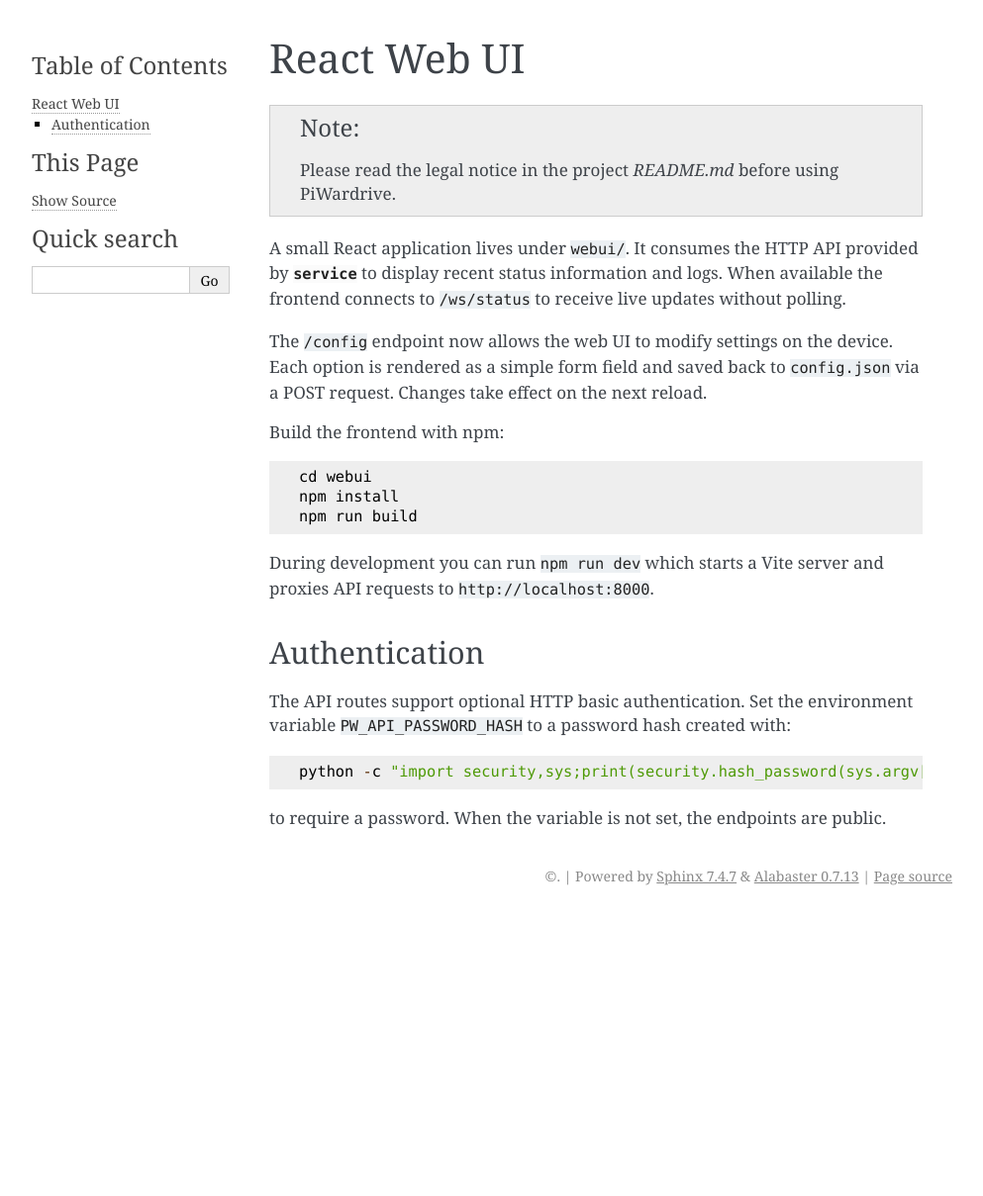
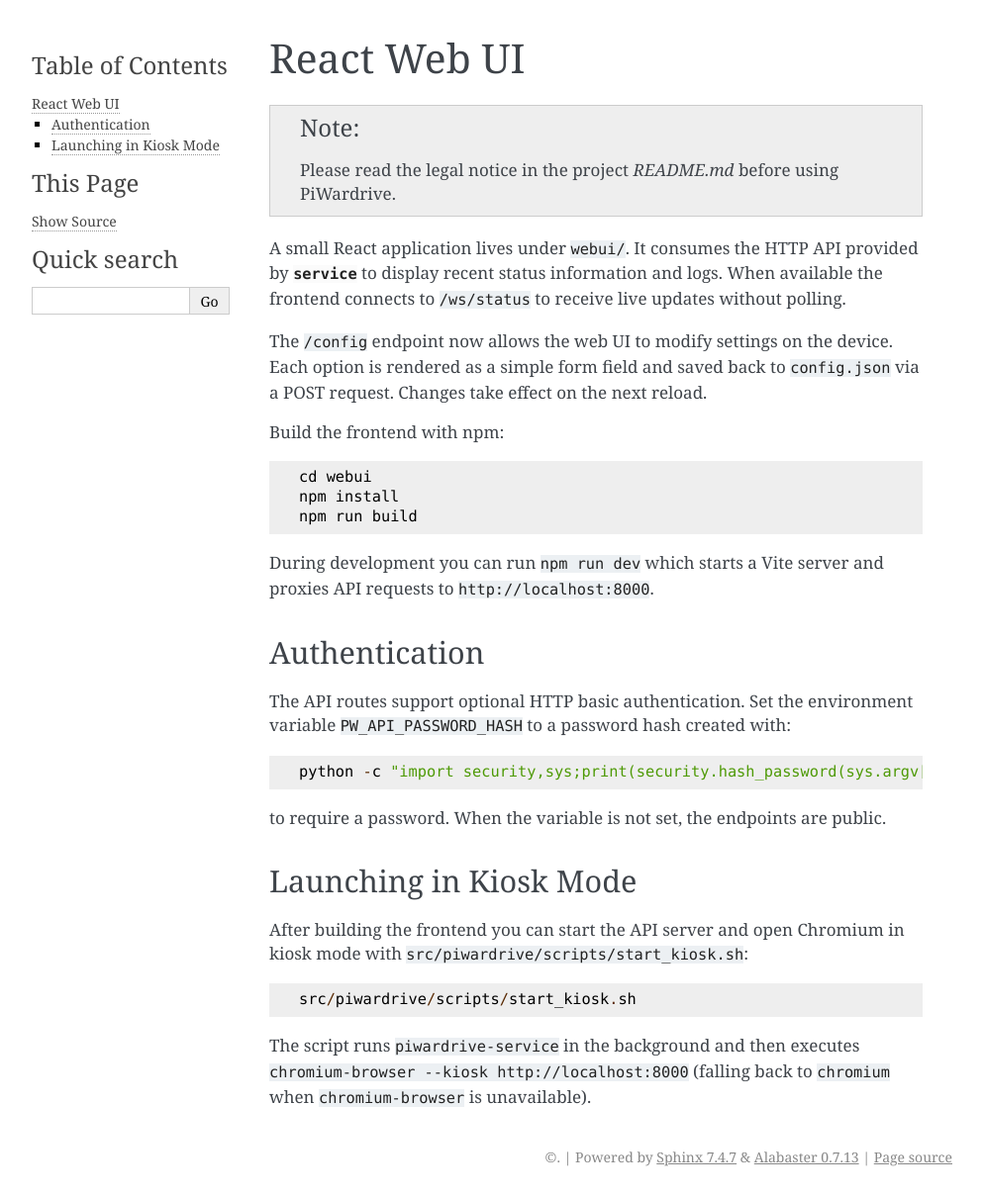
Before and after one commit to Trashytalk/piwardrive, a Sphinx documentation site: the page built from docs/web_ui.rst, in a window 1280 px wide. Shown: the whole page at 99% size, without its empty margins (148-1141 px from the left). Built offline with Sphinx 7.4.7, drawn with Linux system fonts in a browser that asks for light colours; before the commit the page ends 925 px from its top, so only the background shows below that.

Commit message:
Add kiosk startup script

```diff
--- a/docs/web_ui.rst
+++ b/docs/web_ui.rst
@@ -31,3 +31,15 @@ variable ``PW_API_PASSWORD_HASH`` to a password hash created with::
    python -c "import security,sys;print(security.hash_password(sys.argv[1]))" mypass
 
 to require a password. When the variable is not set, the endpoints are public.
+
+Launching in Kiosk Mode
+-----------------------
+
+After building the frontend you can start the API server and open Chromium in
+kiosk mode with ``src/piwardrive/scripts/start_kiosk.sh``::
+
+   src/piwardrive/scripts/start_kiosk.sh
+
+The script runs ``piwardrive-service`` in the background and then executes
+``chromium-browser --kiosk http://localhost:8000`` (falling back to
+``chromium`` when ``chromium-browser`` is unavailable).
```
Also changed, not shown: 1 other file.
